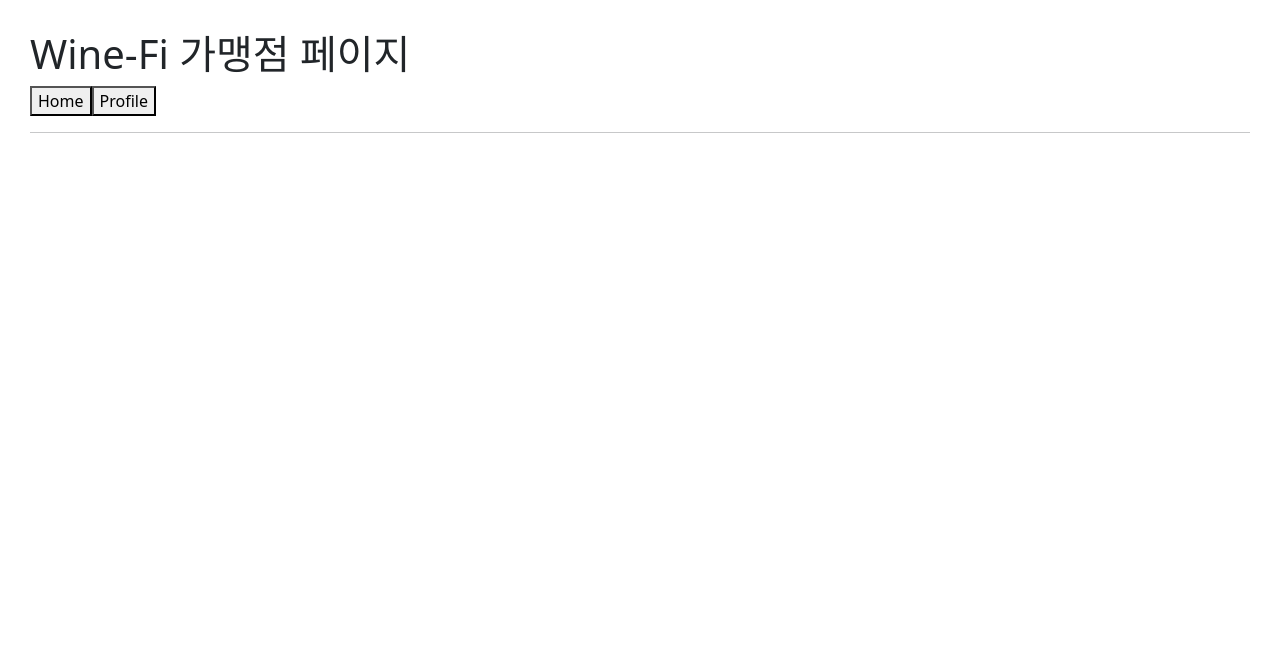
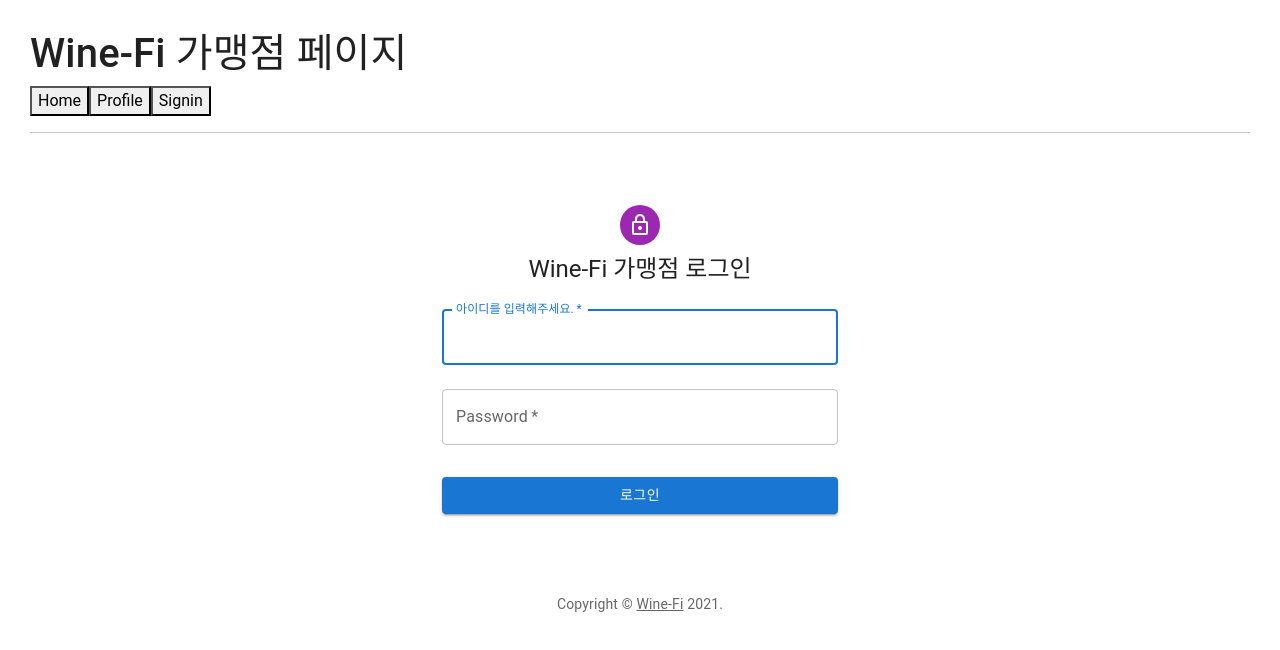
Before and after one commit to sanacor/winefi-shop, a React (Create React App) app: page /signin in a window 1280 px wide. Shown: the top 650 px of the page. Built offline with nearby package versions, Linux system fonts and the light colour scheme.

Commit message:
로그인 시 axios로 액세스토큰 받아오는데까지 구현

```diff
--- a/package.json
+++ b/package.json
@@ -2,6 +2,7 @@
   "name": "winefi",
   "version": "0.1.0",
   "private": true,
+  "proxy": "https://api.winefi.site",
   "dependencies": {
     "@emotion/react": "^11.7.1",
     "@emotion/styled": "^11.6.0",
--- a/src/App.js
+++ b/src/App.js
@@ -24,13 +24,16 @@ function App() {
         <Link to="/profile">
           <button>Profile</button>
         </Link>
+        <Link to="/signin">
+          <button>Signin</button>
+        </Link>
       </header>
       <hr />
       <main>
         <Routes>
           <Route path="/" element={<Home />} />
           <Route
-            path="/login"
+            path="/signin"
             element={<SignIn />}
           />
           <Route
--- a/src/containers/SignIn.js
+++ b/src/containers/SignIn.js
@@ -12,13 +12,14 @@ import LockOutlinedIcon from '@mui/icons-material/LockOutlined';
 import Typography from '@mui/material/Typography';
 import Container from '@mui/material/Container';
 import { createTheme, ThemeProvider } from '@mui/material/styles';
+import axios from 'axios';
 
 function Copyright(props) {
   return (
     <Typography variant="body2" color="text.secondary" align="center" {...props}>
       {'Copyright © '}
       <Link color="inherit" href="https://mui.com/">
-        Your Website
+        Wine-Fi
       </Link>{' '}
       {new Date().getFullYear()}
       {'.'}
@@ -34,9 +35,24 @@ export default function SignIn() {
     const data = new FormData(event.currentTarget);
     // eslint-disable-next-line no-console
     console.log({
-      email: data.get('email'),
-      password: data.get('password'),
+      userId: data.get('userId'),
+      userPassword: data.get('userPassword'),
     });
+    axios({
+      method: "post",
+      url: "/v1/signin/web",
+      data: {
+        userId: data.get('userId'),
+        userPassword: data.get('userPassword'),
+        fcmToken: "test",
+      },
+    })
+      .then((res) => {
+        console.log(res);
+      })
+      .catch((error) => {
+        console.log(error);
+      });
   };
 
   return (
@@ -55,42 +71,42 @@ export default function SignIn() {
             <LockOutlinedIcon />
           </Avatar>
           <Typography component="h1" variant="h5">
-            Sign in
+            Wine-Fi 가맹점 로그인
           </Typography>
           <Box component="form" onSubmit={handleSubmit} noValidate sx={{ mt: 1 }}>
             <TextField
               margin="normal"
               required
               fullWidth
-              id="email"
-              label="Email Address"
-              name="email"
-              autoComplete="email"
+              id="userId"
+              label="아이디를 입력해주세요."
+              name="userId"
+              autoComplete="username"
               autoFocus
             />
             <TextField
               margin="normal"
               required
               fullWidth
-              name="password"
+              name="userPassword"
               label="Password"
               type="password"
-              id="password"
+              id="userPassword"
               autoComplete="current-password"
             />
-            <FormControlLabel
+            {/* <FormControlLabel
               control={<Checkbox value="remember" color="primary" />}
               label="Remember me"
-            />
+            /> */}
             <Button
               type="submit"
               fullWidth
               variant="contained"
               sx={{ mt: 3, mb: 2 }}
             >
-              Sign In
+              로그인
             </Button>
-            <Grid container>
+            {/* <Grid container>
               <Grid item xs>
                 <Link href="#" variant="body2">
                   Forgot password?
@@ -101,7 +117,7 @@ export default function SignIn() {
                   {"Don't have an account? Sign Up"}
                 </Link>
               </Grid>
-            </Grid>
+            </Grid> */}
           </Box>
         </Box>
         <Copyright sx={{ mt: 8, mb: 4 }} />
```
